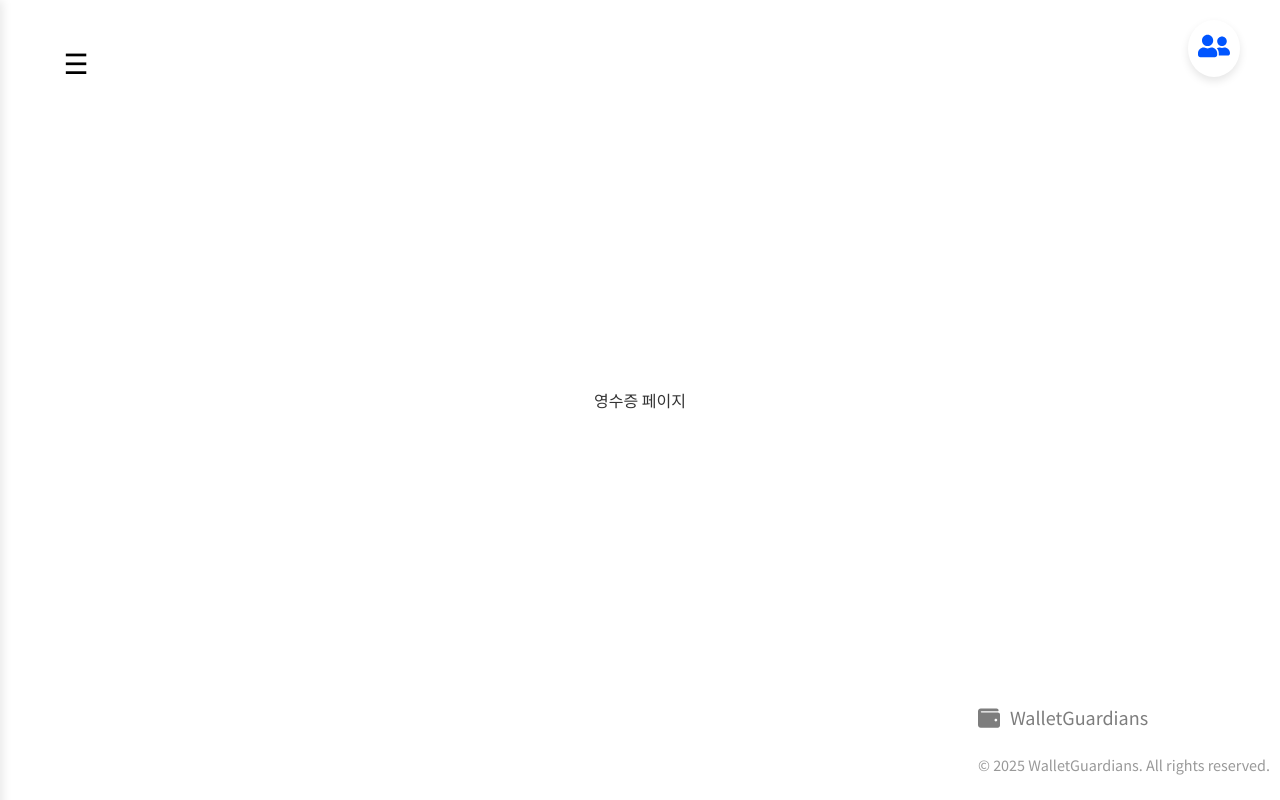
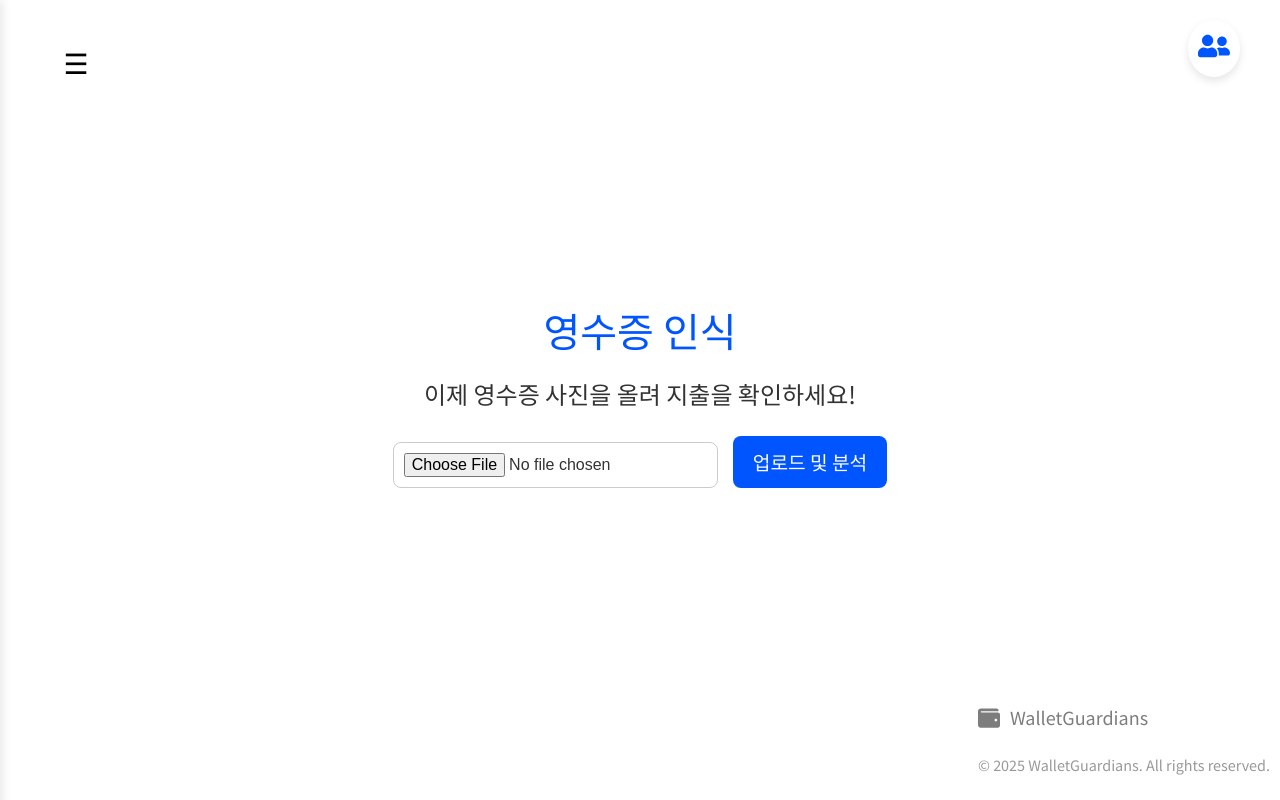
Before and after one commit to ChoiTheCreator/wallet-guardians-web, a React (Vite) app: page /receipt in a window 1280 px wide. Built offline with nearby package versions, Linux system fonts and the light colour scheme.

Commit message:
<feat> 영수증페이지 네이버 클로바 api 사용 사진업로드 기능 구현 및 영수증 사진 모음 페이지 생성

```diff
--- a/src/App.jsx
+++ b/src/App.jsx
@@ -17,6 +17,7 @@ import './style/MainPage.scss';
 import FriendPage from './pages/FriendPage';
 import ReceiptPage from './pages/ReceiptPage';
 import InputEntryPage from './pages/InputEntryPage'; // inputentry 페이지 추가
+import ReceiptPicPage from './pages/ReceiptPicPage';
 
 const App = () => {
   return (
@@ -39,6 +40,7 @@ const App = () => {
           <Route path="/receipt" element={<ReceiptPage />} />
           {/* 달력 선택하면 크게 보이는 페이지 추가*/}
           <Route path="/input-entry/:date" element={<InputEntryPage />} />
+          <Route path="/receipt-picture" element={<ReceiptPicPage />} />
         </Route>
         {/* 개별 페이지 */}
         <Route path="/" element={<StartPage />} />
--- a/src/components/Navbar.jsx
+++ b/src/components/Navbar.jsx
@@ -6,6 +6,7 @@ import {
   FaMoneyBill,
   FaChartPie,
   FaSignOutAlt,
+  FaFileImage,
 } from 'react-icons/fa'; // 아이콘 import
 import '../style/Navbar.scss';
 
@@ -39,6 +40,10 @@ const Navbar = ({ isSidebarOpen }) => {
             <FaChartPie style={{ marginRight: '10px' }} />
             용도별 그래프
           </li>
+          <li onClick={() => navigate('/receipt-picture')}>
+            <FaFileImage style={{ marginRight: '10px' }} />
+            영수증 사진 모음
+          </li>
           <li onClick={() => navigate('/')}>
             <FaSignOutAlt style={{ marginRight: '10px' }} />
             로그아웃
--- a/src/pages/ReceiptPage.jsx
+++ b/src/pages/ReceiptPage.jsx
@@ -1,11 +1,90 @@
-import React from "react";
-import '../style/ReceiptPage.scss'
+import React, { useState } from 'react';
+import axios from 'axios';
+import '../style/ReceiptPage.scss';
 
 const ReceiptPage = () => {
+  const [image, setImage] = useState(null);
+  const [result, setResult] = useState(null);
+  const [loading, setLoading] = useState(false);
 
-    return (
-        <div>영수증 페이지</div>
-    )
+  // 이미지 업로드 처리
+  const handleImageChange = (e) => {
+    const file = e.target.files[0];
+    if (file && (file.type === 'image/jpeg' || file.type === 'image/png')) {
+      setImage(file);
+    } else {
+      alert('JPG 또는 PNG 형식의 이미지를 업로드해 주세요.');
+    }
+  };
+
+  // OCR API 요청
+  const handleUpload = async () => {
+    if (!image) {
+      alert('이미지를 먼저 업로드 해주세요.');
+      return;
+    }
+
+    setLoading(true);
+
+    const formData = new FormData();
+    formData.append('file', image);
+
+    try {
+      const response = await axios.post('https://naver-ocr-api-endpoint.com', formData, {
+        headers: {
+          'X-NCP-APIGW-API-KEY-ID': 'YOUR_CLIENT_ID',
+          'X-NCP-APIGW-API-KEY': 'YOUR_CLIENT_SECRET',
+          'Content-Type': 'multipart/form-data'
+        }
+      });
+
+      const extractedData = response.data.images[0].fields.map(field => field.inferText);
+
+      // 추출된 정보를 가공
+      setResult({
+        storeName: extractedData.find(text => text.includes('상호명')) || '상호명 없음',
+        totalPrice: extractedData.find(text => text.match(/\d{1,3}(,\d{3})*원/)) || '금액 없음',
+        category: extractedData.find(text => text.includes('카테고리')) || '카테고리 없음',
+      });
+
+    } catch (error) {
+      console.error('OCR 처리 중 오류 발생:', error);
+      alert('영수증을 분석하는 중 오류가 발생했습니다.');
+    } finally {
+      setLoading(false);
+    }
+  };
+
+  return (
+    <div className="receipt-page">
+      <h1>영수증 인식</h1>
+
+      <p>이제 영수증 사진을 올려 지출을 확인하세요!</p>
+
+      <div className="upload-section">
+        <input type="file" accept="image/jpeg, image/png" onChange={handleImageChange} />
+        <button onClick={handleUpload} disabled={loading}>
+          {loading ? '처리 중...' : '업로드 및 분석'}
+        </button>
+      </div>
+
+      {image && (
+        <div className="preview-section">
+          <h3>미리보기:</h3>
+          <img src={URL.createObjectURL(image)} alt="영수증 미리보기" />
+        </div>
+      )}
+
+      {result && (
+        <div className="result-section">
+          <h2>분석 결과</h2>
+          <p><strong>가게 상호명:</strong> {result.storeName}</p>
+          <p><strong>총 금액:</strong> {result.totalPrice}</p>
+          <p><strong>카테고리:</strong> {result.category}</p>
+        </div>
+      )}
+    </div>
+  );
 };
 
 export default ReceiptPage;
--- /dev/null
+++ b/src/pages/ReceiptPicPage.jsx
@@ -0,0 +1,29 @@
+import React, { useState } from 'react';
+import '../style/ReceiptPicPage.scss';
+
+const ReceiptPicPage = () => {
+  const [receiptImages, setReceiptImages] = useState([
+    '/images/receipt1.jpg',
+    '/images/receipt2.jpg',
+    '/images/receipt3.jpg',
+  ]);
+
+  return (
+    <div className="receipt-pic-page">
+      <h1>영수증 사진 모음</h1>
+      <div className="receipt-gallery">
+        {receiptImages.length > 0 ? (
+          receiptImages.map((image, index) => (
+            <div key={index} className="receipt-item">
+              <img src={image} alt={`영수증-${index}`} />
+            </div>
+          ))
+        ) : (
+          <p>업로드된 영수증이 없습니다.</p>
+        )}
+      </div>
+    </div>
+  );
+};
+
+export default ReceiptPicPage;
--- a/src/style/ReceiptPage.scss
+++ b/src/style/ReceiptPage.scss
@@ -0,0 +1,106 @@
+.receipt-page {
+    text-align: center;
+    padding: 30px;
+    font-family: 'Noto Sans KR', sans-serif;
+
+    h1 {
+      font-size: 2.5rem;
+      color: #0055ff;
+      margin-bottom: 20px;
+    }
+
+    p {
+        font-size: 1.5rem;
+        color: #333;
+        opacity: 0;  /* 처음에는 보이지 않음 */
+        animation: fadeIn 2s ease-in forwards;
+      }
+
+      @keyframes fadeIn {
+        from {
+          opacity: 0;
+          transform: translateY(20px); /* 아래에서 올라오는 효과 */
+        }
+        to {
+          opacity: 1;
+          transform: translateY(0);
+        }
+      }
+
+
+    .upload-section {
+      margin-bottom: 30px;
+
+      input[type="file"] {
+        padding: 10px;
+        border: 1px solid #ccc;
+        border-radius: 8px;
+        font-size: 1rem;
+      }
+
+      button {
+        padding: 12px 20px;
+        background-color: #0055ff;
+        color: #fff;
+        border: none;
+        border-radius: 8px;
+        font-size: 1.2rem;
+        cursor: pointer;
+        margin-left: 15px;
+        transition: background-color 0.3s ease;
+
+        &:hover {
+          background-color: #003bb5;
+        }
+
+        &:disabled {
+          background-color: #ccc;
+          cursor: not-allowed;
+        }
+      }
+    }
+
+    .preview-section {
+      margin-top: 20px;
+
+      h3 {
+        font-size: 1.8rem;
+        margin-bottom: 10px;
+        color: #333;
+      }
+
+      img {
+        width: 100%;
+        max-width: 400px;
+        border-radius: 8px;
+        box-shadow: 0 4px 10px rgba(0, 0, 0, 0.1);
+      }
+    }
+
+    .result-section {
+      margin-top: 30px;
+      padding: 20px;
+      border-radius: 10px;
+      background: #f9f9f9;
+      box-shadow: 0 4px 15px rgba(0, 0, 0, 0.1);
+      text-align: left;
+      max-width: 500px;
+      margin: 0 auto;
+
+      h2 {
+        font-size: 2rem;
+        margin-bottom: 15px;
+        color: #333;
+      }
+
+      p {
+        font-size: 1.4rem;
+        color: #333;
+        margin: 8px 0;
+
+        strong {
+          color: #0055ff;
+        }
+      }
+    }
+  }
--- /dev/null
+++ b/src/style/ReceiptPicPage.scss
@@ -0,0 +1,31 @@
+.receipt-pic-page {
+    text-align: center;
+    padding: 30px;
+    font-family: 'Noto Sans KR', sans-serif;
+
+    h1 {
+      font-size: 2.5rem;
+      color: #0055ff;
+      margin-bottom: 20px;
+    }
+
+    .receipt-gallery {
+      display: grid;
+      grid-template-columns: repeat(auto-fill, minmax(250px, 1fr));
+      gap: 20px;
+      justify-content: center;
+
+      .receipt-item {
+        background: #f9f9f9;
+        border-radius: 10px;
+        padding: 15px;
+        box-shadow: 0 4px 10px rgba(0, 0, 0, 0.1);
+
+        img {
+          width: 100%;
+          height: auto;
+          border-radius: 8px;
+        }
+      }
+    }
+  }
```
Also changed, not shown: src/db/userInfo.json (line endings or trailing spaces).
